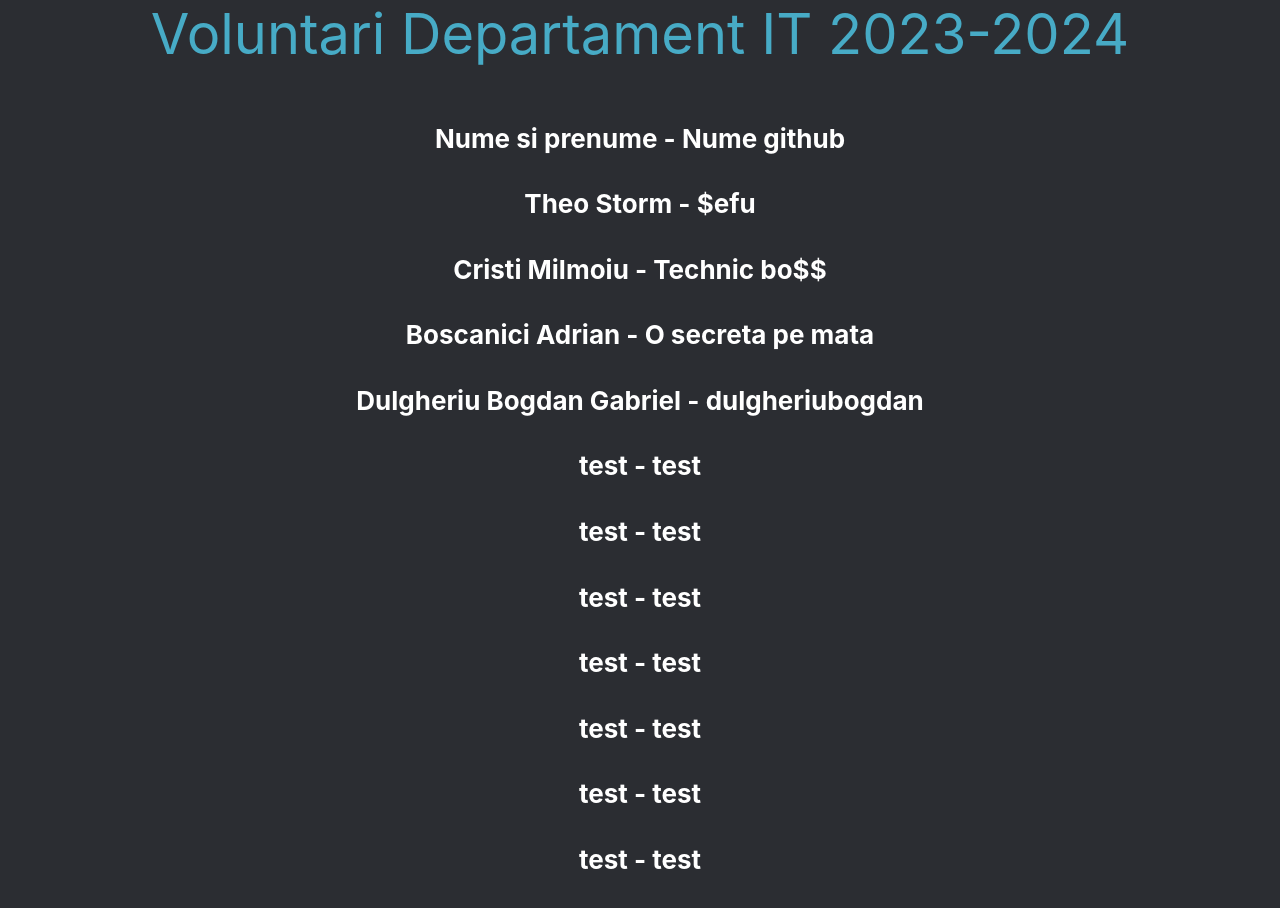
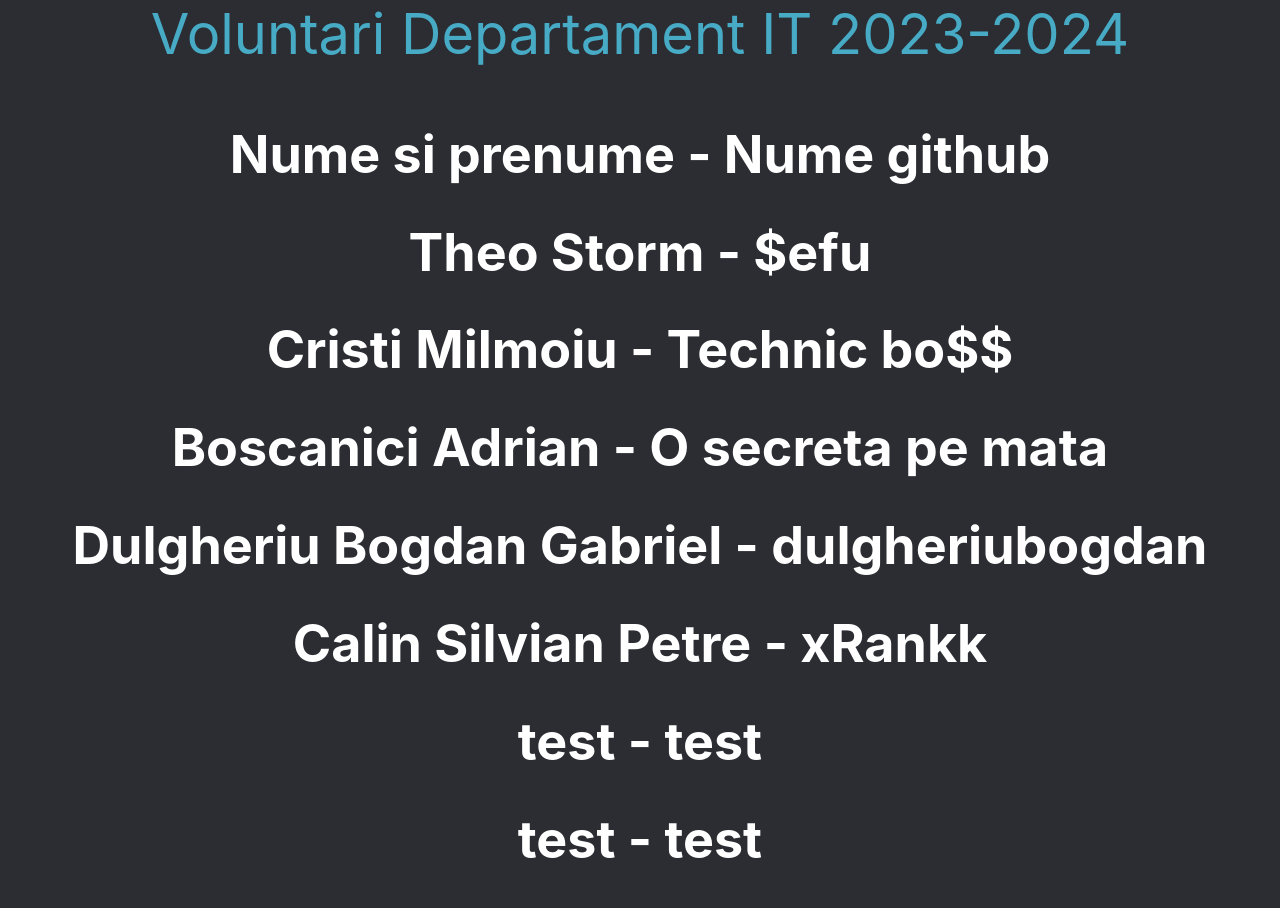
Before and after one commit to DinamitIT/ListaVoluntari, a React (Create React App) app in the folder client/: page / in a window 1280 px wide. Built offline with nearby package versions, Linux system fonts and the light colour scheme.

Commit message:
h1 si numele meu

```diff
--- a/client/src/App.js
+++ b/client/src/App.js
@@ -6,23 +6,23 @@ function App() {
       <div className="App-header">
         <div className="titlu">Voluntari Departament IT 2023-2024</div>
         <div className="scrollable-div">
-          <h4>Nume si prenume - Nume github</h4>
-          <h4>Theo Storm - $efu</h4>
-          <h4>Cristi Milmoiu - Technic bo$$</h4>
-          <h4>Boscanici Adrian - O secreta pe mata</h4>
-          <h4>Dulgheriu Bogdan Gabriel - dulgheriubogdan</h4>
-          <h4>test - test</h4>
-          <h4>test - test</h4>
-          <h4>test - test</h4>
-          <h4>test - test</h4>
-          <h4>test - test</h4>
-          <h4>test - test</h4>
-          <h4>test - test</h4>
-          <h4>test - test</h4>
-          <h4>test - test</h4>
-          <h4>test - test</h4>
-          <h4>test - test</h4>
-          <h4>test - test</h4>
+          <h1>Nume si prenume - Nume github</h1>
+          <h1>Theo Storm - $efu</h1>
+          <h1>Cristi Milmoiu - Technic bo$$</h1>
+          <h1>Boscanici Adrian - O secreta pe mata</h1>
+          <h1>Dulgheriu Bogdan Gabriel - dulgheriubogdan</h1>
+          <h1>Calin Silvian Petre - xRankk</h1>
+          <h1>test - test</h1>
+          <h1>test - test</h1>
+          <h1>test - test</h1>
+          <h1>test - test</h1>
+          <h1>test - test</h1>
+          <h1>test - test</h1>
+          <h1>test - test</h1>
+          <h1>test - test</h1>
+          <h1>test - test</h1>
+          <h1>test - test</h1>
+          <h1>test - test</h1>
         </div>
       </div>
     </div>
```
